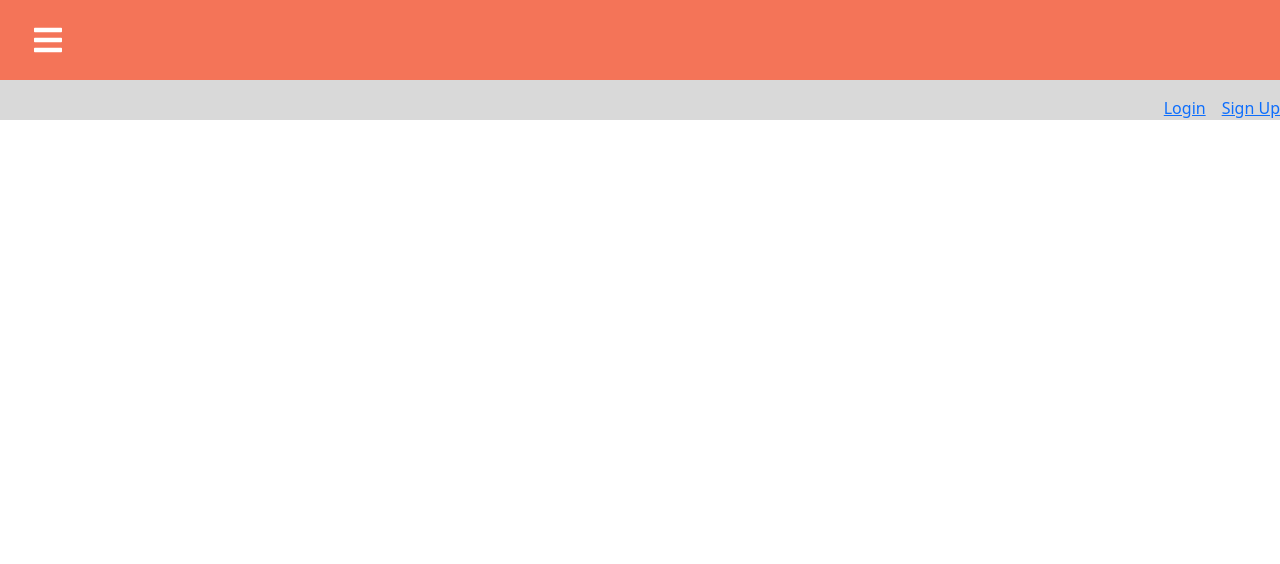
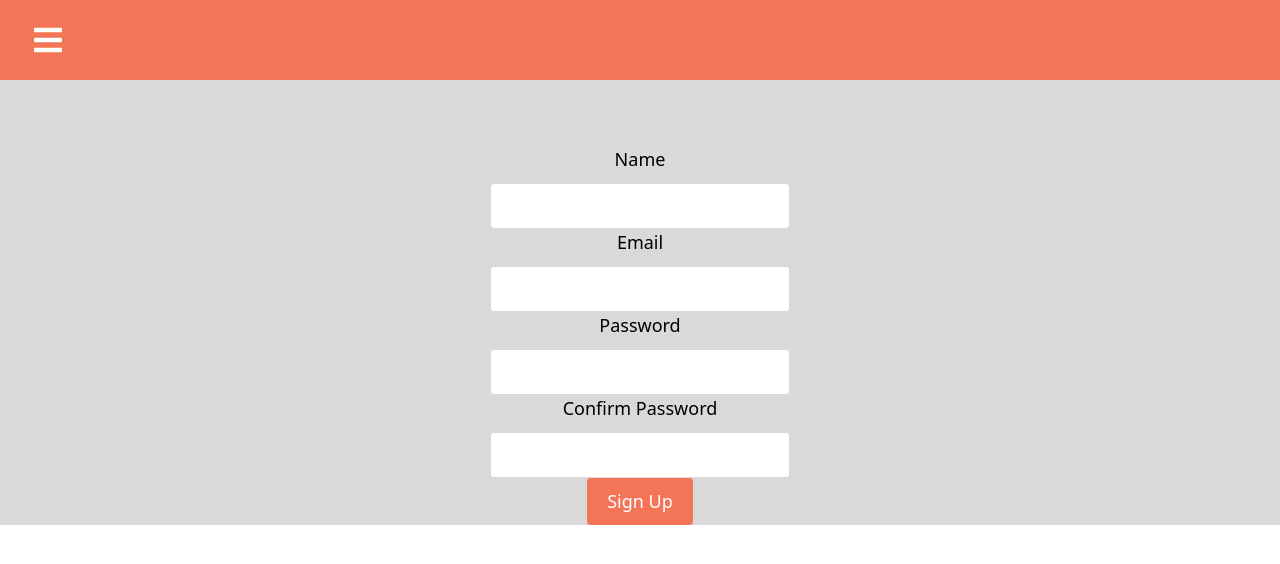
Before and after one commit to Pmusyimi42/One-Stop-Products-Platform, a React (Create React App) app in the folder client/: page /signup in a window 1280 px wide. Shown: the top 564 px of the page. Built offline with nearby package versions, Linux system fonts and the light colour scheme.

Commit message:
Sign up page complete

```diff
--- a/client/src/App.js
+++ b/client/src/App.js
@@ -7,6 +7,8 @@ import SingleProduct from './components/SingleProduct';
 import Navbar from "./components/Navbar";
 import Products from "./pages/products";
 import About from "./pages/About";
+
+import SignUpForm from "./components/SignUpForm";
 
 import AddProducts from './components/AddProduct';
 // import Preview from './components/Preview';
@@ -38,7 +40,7 @@ export default function App() {
            <Route path='/editproduct' component={EditProduct} />
           <Route path='/products_list' component={ProductList} />
           <Route path='/adminsection' component={AdminSection} />
-
+          <Route path='/signup' component={SignUpForm} />
 
           <Route path="/products" component={Products} />
           <Route path="/about" component={About} />
--- a/client/src/components/Navbar.jsx
+++ b/client/src/components/Navbar.jsx
@@ -55,12 +55,12 @@ export default function Navbar() {
           </ul>
         </nav>
         <div className='flex justify-end flex-grow gap-3 mt-3'>
-        {<>
+        {/* {<>
           <NavLink className="hover:text-red-400" to="/login">Login</NavLink>
           <NavLink className="hover:text-red-400" to="/signup">Sign Up</NavLink>
 
           </>
-        }
+        } */}
         </div>
       </IconContext.Provider>
     </>
--- a/client/src/components/Navlink.jsx
+++ b/client/src/components/Navlink.jsx
@@ -1,9 +1,11 @@
 import React from 'react'
 import './Navlink.css';
+// import { NavLink } from 'react-router-dom';
 import image from './images/shoplogo3.png'
 import { Link } from "react-router-dom";
 import { BsFillPeopleFill } from "react-icons/bs";
 import { BsBagCheckFill } from "react-icons/bs";
+import { BsPersonCheckFill } from "react-icons/bs";
 
 
 
@@ -25,12 +27,23 @@ function Navlink({search, setSearch}) {
         </nav>
       </div>
 
+
       <div className="create">
         <Link to={"/signup"} style={{ color: "black" }}>
           <BsFillPeopleFill />
             Account
-         </Link>
+        </Link>
       </div>
+
+      <div className="create">
+        <Link to={"/signin"} style={{ color: "black" }}>
+          <BsPersonCheckFill />
+            Login
+        </Link>
+      </div>
+
+
+
 
       <div className="cart">
           <Link to={"/signup"} style={{ color: "black" }}><BsBagCheckFill />Cart</Link>
--- a/client/src/components/SignUpForm.js
+++ b/client/src/components/SignUpForm.js
@@ -1,5 +1,8 @@
 import React, { useState } from "react";
 import './SignUpForm.css';
+// import { Link } from "react-router-dom";
+
+
 
 function SignUpForm() {
   const [name, setName] = useState("");
@@ -32,15 +35,19 @@ function SignUpForm() {
       password_confirmation: e.target.password_confirmation.value,
     };
 
-    // fetch("/users", {
-    //   method: "POST",
-    //   headers: { "Content-Type": "application/json" },
-    //   body: JSON.stringify(formData),
-    // })
-    fetch("/users")
+    fetch("/users", {
+      method: "POST",
+      headers: { "Content-Type": "application/json" },
+      body: JSON.stringify(formData),
+    })
+
       .then((response) => response.json())
       .then((data) => {
         console.log(data);
+        setName('');
+        setEmail('');
+        setPassword('');
+        setPasswordConfirmation('');
       })
       .catch((error) => {
         console.error(error);
@@ -48,6 +55,8 @@ function SignUpForm() {
   };
 
   return (
+
+
     <form onSubmit={handleSubmit}>
       <label htmlFor="name">Name</label>
       <input
@@ -87,6 +96,7 @@ function SignUpForm() {
 
       <button type="submit">Sign Up</button>
     </form>
+
   );
 }
 
```
Also changed, not shown: 1 other file (tests, documents, lock files or other folders).
